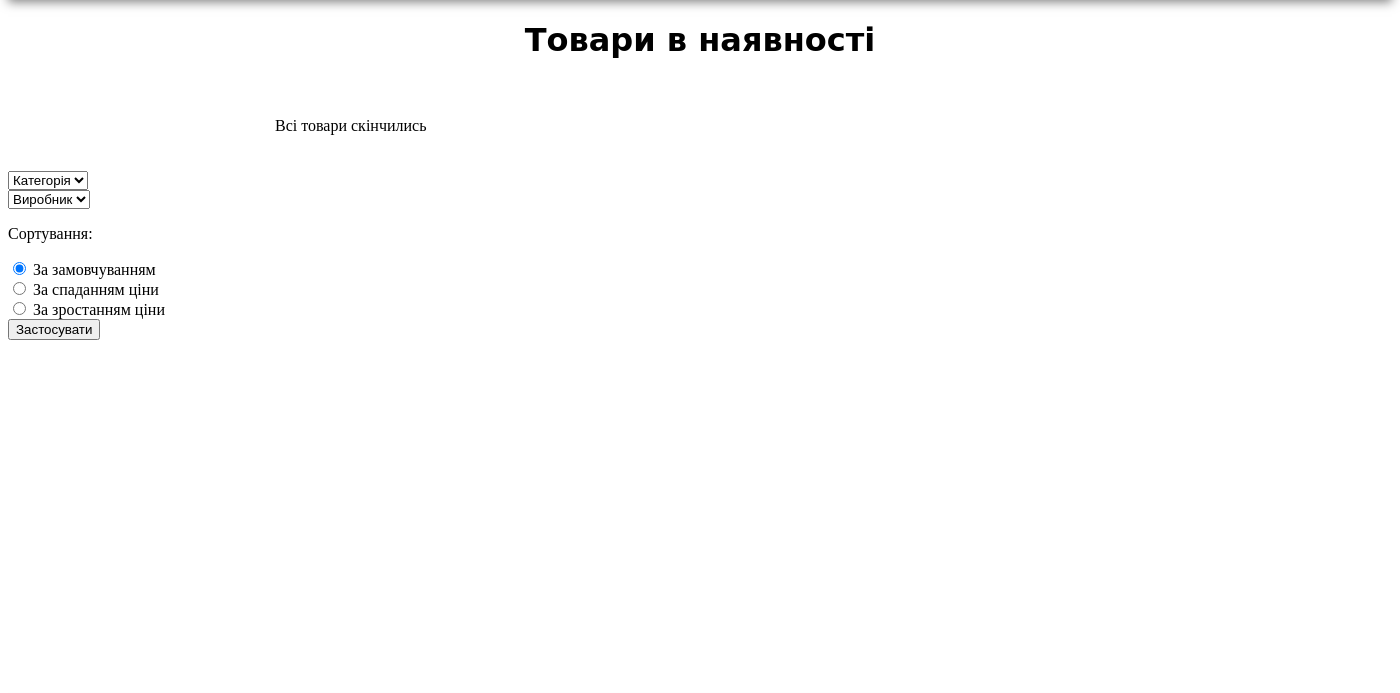
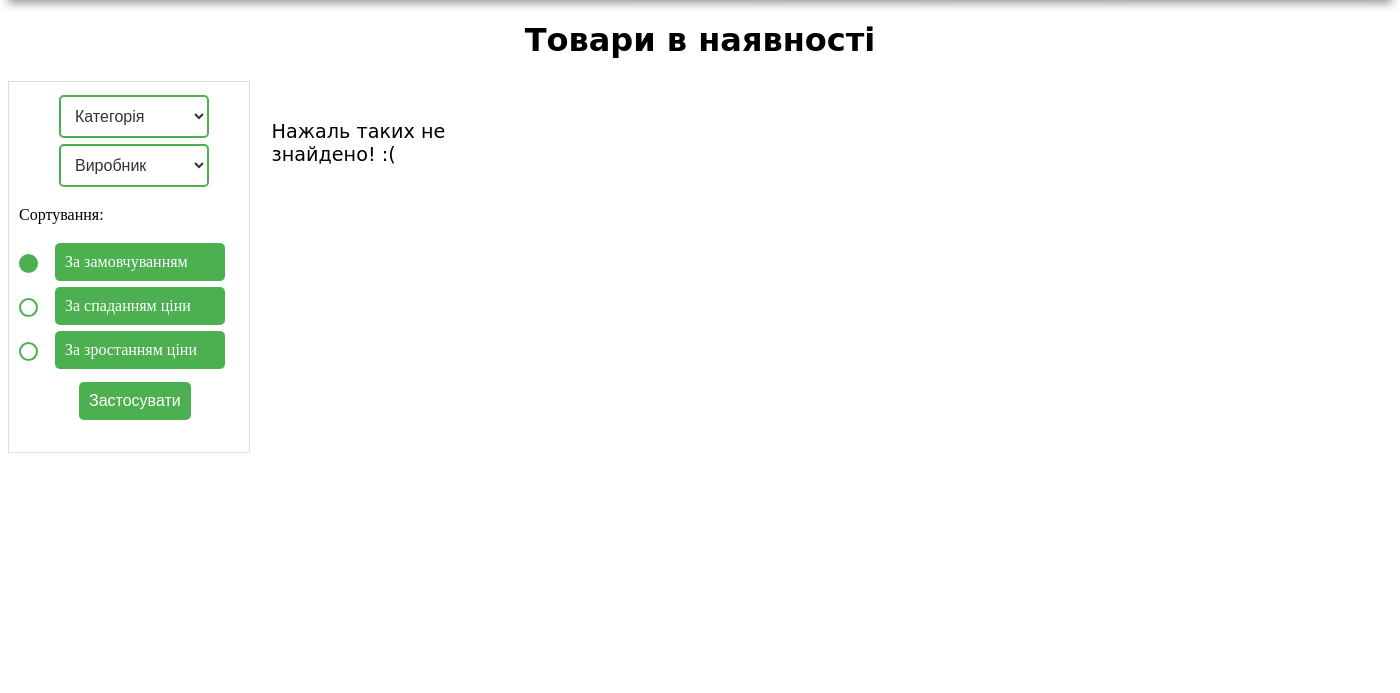
Before and after one commit to Temka0994/django-shop, a Django app: page /catalog/ in a window 1400 px wide. Shown: the part 64-757 px from the top of the page. Run offline with Django 5.2, Linux system fonts and the light colour scheme; data that the repository does not hold is empty.

Commit message:
added styles for filters

```diff
--- a/static/home/css/styles.css
+++ b/static/home/css/styles.css
@@ -151,7 +151,7 @@ li {
 
 .catalog {
     display: grid;
-    grid-template-columns: 280px 280px 250px;
+    grid-template-columns: 280px 280px 500px;
     gap: 20px;
     justify-content: center;
     width: 100%;
@@ -293,3 +293,122 @@ li {
     align-items: center;
     width: 500px;
 }
+
+.check-input {
+    background-color: transparent;
+    border: none;
+    padding: 10px;
+    color: white;
+    display: flex;
+    position: relative;
+    gap: 5px;
+    cursor: pointer;
+    border-radius: 4px;
+    align-items: center;
+}
+
+.check-input {
+    -webkit-appearance: none;
+    -moz-appearance: none;
+    appearance: none;
+
+    background-color: transparent;
+    border: none;
+    margin: 0;
+    padding: 0;
+    color: white;
+    cursor: pointer;
+    border-radius: 4px;
+    display: inline-block;
+    position: relative;
+    margin-right: 10px;
+    vertical-align: middle;
+}
+
+.check-input::before {
+    content: "";
+    display: inline-block;
+    width: 15px;
+    height: 15px;
+    border-radius: 50%;
+    border: 2px solid #4CAF50;;
+    vertical-align: middle;
+}
+
+.check-input:checked::before {
+    background-color: #4CAF50;
+}
+
+.check-label {
+    display: inline-flex;
+    align-items: center;
+    background-color: #4CAF50;
+    padding: 10px;
+    border-radius: 5px;
+    margin: 3px;
+    cursor: pointer;
+    color: white;
+    font-size: 16px;
+    width: 150px;
+    transition: background-color 0.3s ease;
+}
+
+.check-label:hover {
+    background-color: #45a049;
+}
+
+.check-input:focus {
+    outline: none;
+}
+
+select {
+    width: 150px;
+    padding: 10px;
+    border-radius: 5px;
+    border: 2px solid #4CAF50;
+    background-color: white;
+    font-size: 16px;
+    color: #333;
+    transition: all 0.3s ease;
+    margin: 3px 0 3px 40px;
+}
+
+select:focus {
+    border-color: #4CAF50;
+    box-shadow: 0 0 5px #4CAF50;
+    outline: none;
+}
+
+select option {
+    padding: 10px;
+    background-color: white;
+}
+
+button[type="submit"] {
+    background-color: #4CAF50;
+    color: white;
+    padding: 10px;
+    border: none;
+    border-radius: 5px;
+    cursor: pointer;
+    font-size: 16px;
+    margin: 10px 0 10px 60px;
+}
+
+.catalog-container {
+    display: flex;
+    justify-content: space-between;
+    gap: 1px;
+}
+
+.filters {
+    flex-basis: 20%;
+    padding: 10px;
+    border: 1px solid #ddd;
+    height: 350px;
+}
+
+.no-products {
+    font-family: "Comic Sans MS", cursive;
+    font-size: larger;
+}
--- a/templates/catalog/catalog.html
+++ b/templates/catalog/catalog.html
@@ -3,23 +3,8 @@
 {% block content %}
     <div class="main">
         <h1 class="welcome-title">Товари в наявності</h1>
-        <div class="catalog">
-            {% if product_list %}
-                {% for product in product_list %}
-                    <div class=product-box>
-                        <a class="catalog-text" href="{% url "product_details" product.slug %}"><img
-                                src="{{ MEDIA_URL }}{{ product.product_photo }}/"
-                                class="catalog-image">{{ product.product_name }}</a>
-                        <a class="price">{{ product.price }} ₴</a>
-                        <div class="button-container">
-                            <a href="" class="button add-to-cart-button">Додати в кошик</a>
-                        </div>
-                    </div>
-                {% endfor %}
-            {% else %}
-                <p>Всі товари скінчились</p>
-            {% endif %}
-        </div>
+        <div class="catalog-container">
+            <div class="filters">
                 <form action="{% url 'catalog' %}" method="get">
                     <div>
                         <select name="type_id">
@@ -58,4 +43,23 @@
                     <button type="submit">Застосувати</button>
                 </form>
             </div>
+            <div class="catalog">
+                {% if product_list %}
+                    {% for product in product_list %}
+                        <div class="product-box">
+                            <a class="catalog-text" href="{% url "product_details" product.slug %}"><img
+                                    src="{{ MEDIA_URL }}{{ product.product_photo }}/"
+                                    class="catalog-image">{{ product.product_name }}</a>
+                            <a class="price">{{ product.price }} ₴</a>
+                            <div class="button-container">
+                                <a href="" class="button add-to-cart-button">Додати в кошик</a>
+                            </div>
+                        </div>
+                    {% endfor %}
+                {% else %}
+                    <p class="no-products">Нажаль таких не знайдено! :(</p>
+                {% endif %}
+            </div>
+        </div>
+    </div>
 {% endblock content %}
```
Lines whose indentation alone changed are shown as unchanged.
